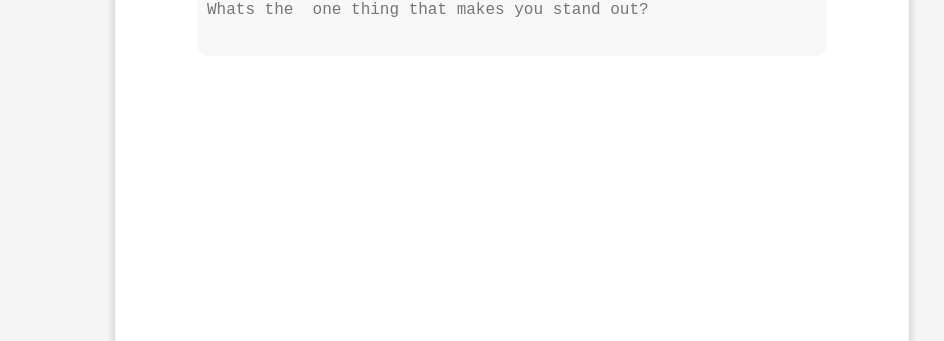
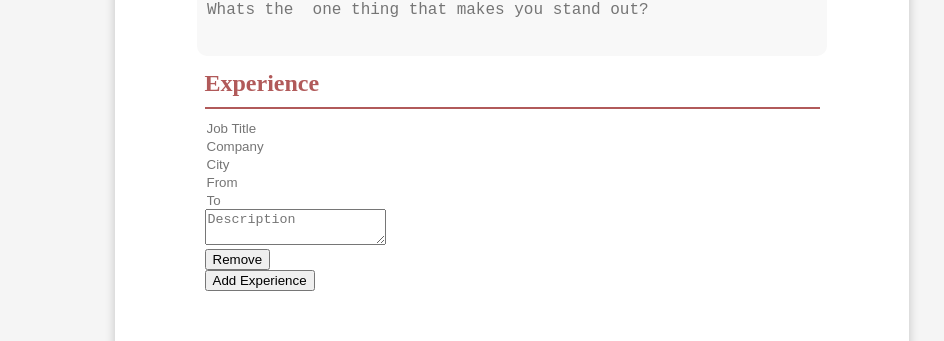
Before and after one commit to mosmn/CV-Application, a React (Create React App) app: page / in a window 1280 px wide. Shown: the part 342-683 px from the top of the page, without its empty margins (176-1120 px from the left). Built offline with nearby package versions, Linux system fonts and the light colour scheme.

Commit message:
added Experience

```diff
--- a/package.json
+++ b/package.json
@@ -15,6 +15,7 @@
     "react": "^18.2.0",
     "react-dom": "^18.2.0",
     "react-scripts": "5.0.1",
+    "uniqid": "^5.4.0",
     "web-vitals": "^2.1.4"
   },
   "scripts": {
--- a/src/components/CvForm.js
+++ b/src/components/CvForm.js
@@ -2,8 +2,10 @@ import "../styles/CvForm.css";
 import React, { Component } from "react";
 import GeneralInfo from "./GeneralInfo";
 import Summary from "./Summary";
+import Experience from "./Experience";
 import CvPreview from "./CvPreview";
 import html2pdf from "html2pdf.js";
+import uniqid from "uniqid";
 
 class CvForm extends Component {
   constructor(props) {
@@ -22,6 +24,17 @@ class CvForm extends Component {
           "https://github.com/OlgaKoplik/CodePen/blob/master/profile.jpg?raw=true",
       },
       summary: "",
+      experience: [
+        {
+          id: uniqid(),
+          jobTitle: "",
+          company: "",
+          city: "",
+          from: "",
+          to: "",
+          description: "",
+        },
+      ],
     };
   }
 
@@ -59,6 +72,51 @@ class CvForm extends Component {
     });
   };
 
+  onExperienceChange = (e) => {
+    const { name, value } = e.target;
+    const { experience } = this.state;
+    const index = e.target.dataset.index;
+    const updatedExperience = experience.map((item, i) => {
+      if (index === i) {
+        return {
+          ...item,
+          [name]: value,
+        };
+      }
+      return item;
+    });
+    this.setState({
+      experience: updatedExperience,
+    });
+  };
+
+  addExperience = (e) => {
+    e.preventDefault();
+    const { experience } = this.state;
+    const newExperience = {
+      id: uniqid(),
+      jobTitle: "",
+      company: "",
+      city: "",
+      from: "",
+      to: "",
+      description: "",
+    };
+    this.setState({
+      experience: [...experience, newExperience],
+    });
+  };
+
+  removeExperience = (e) => {
+    e.preventDefault();
+    const { experience } = this.state;
+    const index = e.target.dataset.index;
+    const updatedExperience = experience.filter((item, i) => index !== i);
+    this.setState({
+      experience: updatedExperience,
+    });
+  };
+
   downloadAsPdf = () => {
     const cv = document.querySelector(".print");
     const options = {
@@ -72,7 +130,7 @@ class CvForm extends Component {
   };
 
   render() {
-    const { generalInfo, imagePreviewUrl, summary } = this.state;
+    const { generalInfo, imagePreviewUrl, summary, experience } = this.state;
 
     return (
       <div>
@@ -94,6 +152,11 @@ class CvForm extends Component {
               <div className="title">Summary</div>
               <div className="line"></div>
               <Summary onSummaryChange={this.onSummaryChange} />
+            </div>
+            <div className="experience">
+              <div className="title">Experience</div>
+              <div className="line"></div>
+                <Experience experience={experience} onExperienceChange={this.onExperienceChange} addExperience={this.addExperience} removeExperience={this.removeExperience} />
             </div>
           </div>
         </div>
--- a/src/components/Experience.js
+++ b/src/components/Experience.js
@@ -0,0 +1,100 @@
+import "../styles/Experience.css";
+import React, { Component } from "react";
+
+class Experience extends Component {
+  render() {
+    const { experience, onExperienceChange, addExperience, removeExperience } = this.props;
+
+    return (
+      <div>
+        <div className="experience">
+          {experience.map((item, i) => (
+            <div key={item.id}>
+              <form className="experience-input">
+                <div className="job-title">
+                  <input
+                    type="text"
+                    name="jobTitle"
+                    placeholder="Job Title"
+                    data-index={i}
+                    value={item.jobTitle}
+                    onChange={onExperienceChange}
+                  />
+                </div>
+                <div className="company">
+                  <input
+                    type="text"
+                    name="company"
+                    placeholder="Company"
+                    data-index={i}
+                    value={item.company}
+                    onChange={onExperienceChange}
+                  />
+                </div>
+                <div
+                  className="city
+                    "
+                >
+                  <input
+                    type="text"
+                    name="city"
+                    placeholder="City"
+                    data-index={i}
+                    value={item.city}
+                    onChange={onExperienceChange}
+                  />
+                </div>
+                <div className="from">
+                  <input
+                    type="text"
+                    name="from"
+                    placeholder="From"
+                    data-index={i}
+                    value={item.from}
+                    onChange={onExperienceChange}
+                  />
+                </div>
+                <div className="to">
+                  <input
+                    type="text"
+                    name="to"
+                    placeholder="To"
+                    data-index={i}
+                    value={item.to}
+                    onChange={onExperienceChange}
+                  />
+                </div>
+                <div className="description">
+                  <textarea
+                    type="text"
+                    name="description"
+                    placeholder="Description"
+                    data-index={i}
+                    value={item.description}
+                    onChange={onExperienceChange}
+                  />
+                </div>
+                <div className="remove-experience">
+                  <button
+                    type="button"
+                    data-id={item.id}
+                    onClick={removeExperience}
+                  >
+                    Remove
+                  </button>
+                </div>
+              </form>
+            </div>
+          ))}
+          <div className="add-experience">
+            <button type="button" onClick={addExperience}>
+              Add Experience
+            </button>
+          </div>
+        </div>
+      </div>
+    );
+  }
+}
+
+export default Experience;
--- a/src/components/Summary.js
+++ b/src/components/Summary.js
@@ -2,33 +2,12 @@ import "../styles/Summary.css";
 import React, { Component } from "react";
 
 class Summary extends Component {
-  constructor(props) {
-    super(props);
-
-    this.state = {
-      isFocused: false,
-    };
-  }
-
-  handleFocus = () => {
-    this.setState({ isFocused: true });
-  };
-
-  handleBlur = () => {
-    this.setState({ isFocused: false });
-  };
-
   render() {
     const { onSummaryChange } = this.props;
-    const { isFocused } = this.state;
 
     return (
       <div>
-        <form
-          className={`summary-input ${isFocused ? "focused" : ""}`}
-          onFocus={this.handleFocus}
-          onBlur={this.handleBlur}
-        >
+        <form className="summary-input">
           <textarea
             type="text"
             name="summary"
--- a/src/styles/CvForm.css
+++ b/src/styles/CvForm.css
@@ -105,5 +105,20 @@
 .summary .line {
   height: 3px;
   background-color: #b15a5a;
-    margin-bottom: 10px;
 }
+
+.experience {
+  width: 615px;
+  margin-top: 10px;
+}
+
+.experience .title {
+  font-size: 1.5rem;
+  font-weight: bold;
+  color: #b15a5a;
+}
+
+.experience .line {
+  height: 2px;
+  background-color: #b15a5a;
+}
--- a/src/styles/Summary.css
+++ b/src/styles/Summary.css
@@ -15,7 +15,8 @@
   background-color: #f8f8f8;
 }
 
-  .summary-input.focused textarea {
+.summary-input textarea:focus,
+.summary-input textarea:hover {
   border: 2px solid #b15a5a;
   background-color: #fff;
 }
```
Also changed, not shown: src/styles/Experience.css (added), 1 other file (tests, documents, lock files or other folders). Lines whose indentation alone changed are shown as unchanged.
